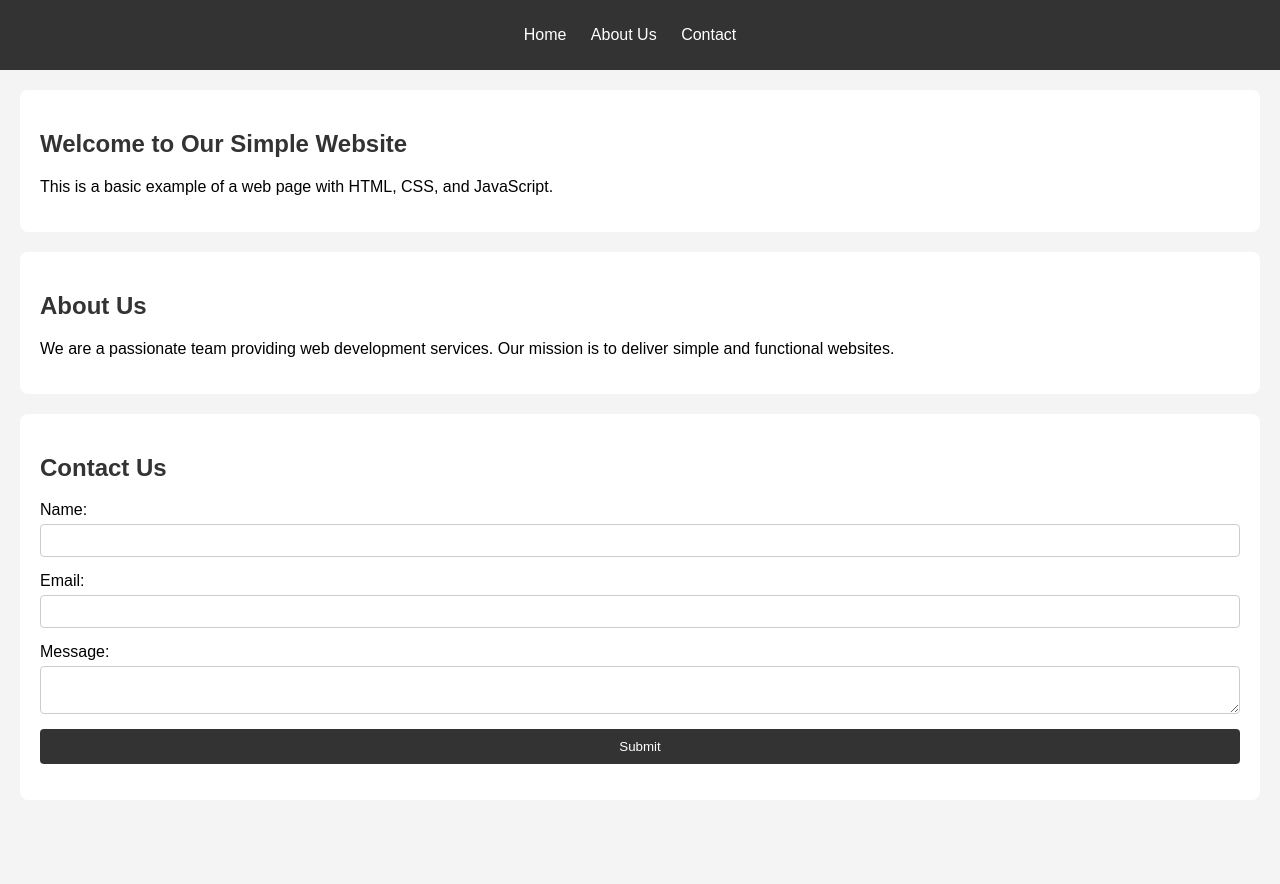
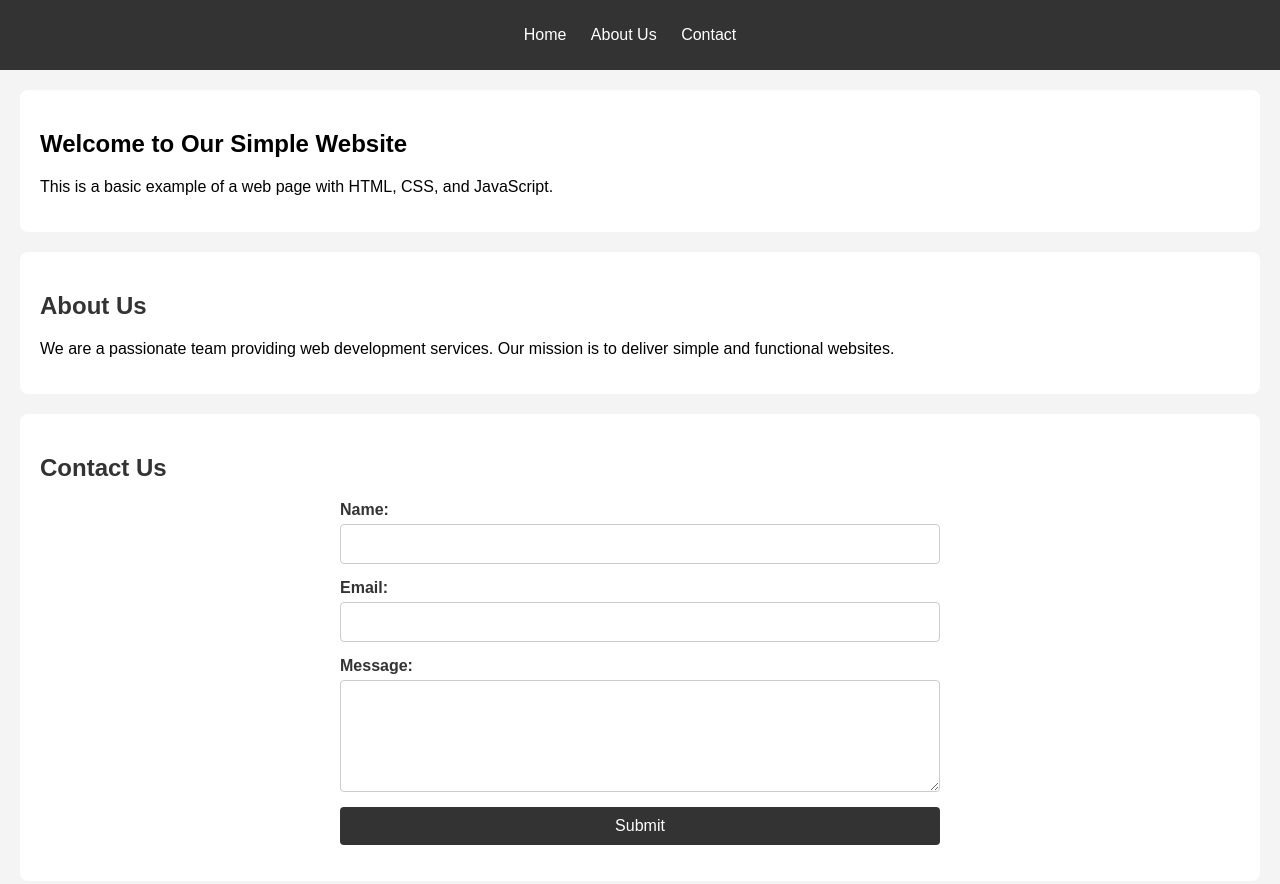
Before and after one commit to JuanFr1/Management, a plain HTML site: page index.html in a window 1280 px wide. Before the commit the page ends 820 px from the top, so only its background shows below. Drawn offline with Linux system fonts and the light colour scheme.

Commit message:
Creates the "Contact Form" and styles it using CSS.

```diff
--- a/index.html
+++ b/index.html
@@ -31,8 +31,8 @@
     <p>We are a passionate team providing web development services. Our mission is to deliver simple and functional websites.</p>
   </section>
 
-  <!-- Contact Form Section -->
-  <section id="contact">
+<!-- Contact Form Section -->
+<section id="contact">
     <h2>Contact Us</h2>
     <form id="contact-form">
       <label for="name">Name:</label>
@@ -42,7 +42,7 @@
       <input type="email" id="email" name="email" required>
 
       <label for="message">Message:</label>
-      <textarea id="message" name="message" required></textarea>
+      <textarea id="message" name="message" rows="5" required></textarea>
 
       <button type="submit">Submit</button>
     </form>
--- a/styles.css
+++ b/styles.css
@@ -33,33 +33,42 @@ body {
     text-decoration: underline;
   }
 
-  /* Section Styling */
-  section {
+ /* Contact Form Section */
+section {
     margin: 20px;
     padding: 20px;
     background-color: white;
     border-radius: 8px;
   }
 
-  h1, h2 {
+  h2 {
     color: #333;
   }
 
-  /* Contact Form Styling */
   form {
     display: flex;
     flex-direction: column;
+    max-width: 600px;
+    margin: 0 auto;
   }
 
   label {
     margin-bottom: 5px;
+    font-weight: bold;
+    color: #333;
   }
 
   input, textarea {
     margin-bottom: 15px;
-    padding: 8px;
+    padding: 10px;
     border: 1px solid #ccc;
     border-radius: 4px;
+    font-size: 1rem;
+  }
+
+  input:focus, textarea:focus {
+    border-color: #333;
+    outline: none;
   }
 
   button {
@@ -69,6 +78,7 @@ body {
     border: none;
     border-radius: 4px;
     cursor: pointer;
+    font-size: 1rem;
   }
 
   button:hover {
@@ -78,4 +88,5 @@ body {
   #form-response {
     margin-top: 10px;
     color: green;
+    font-size: 1rem;
   }
```
